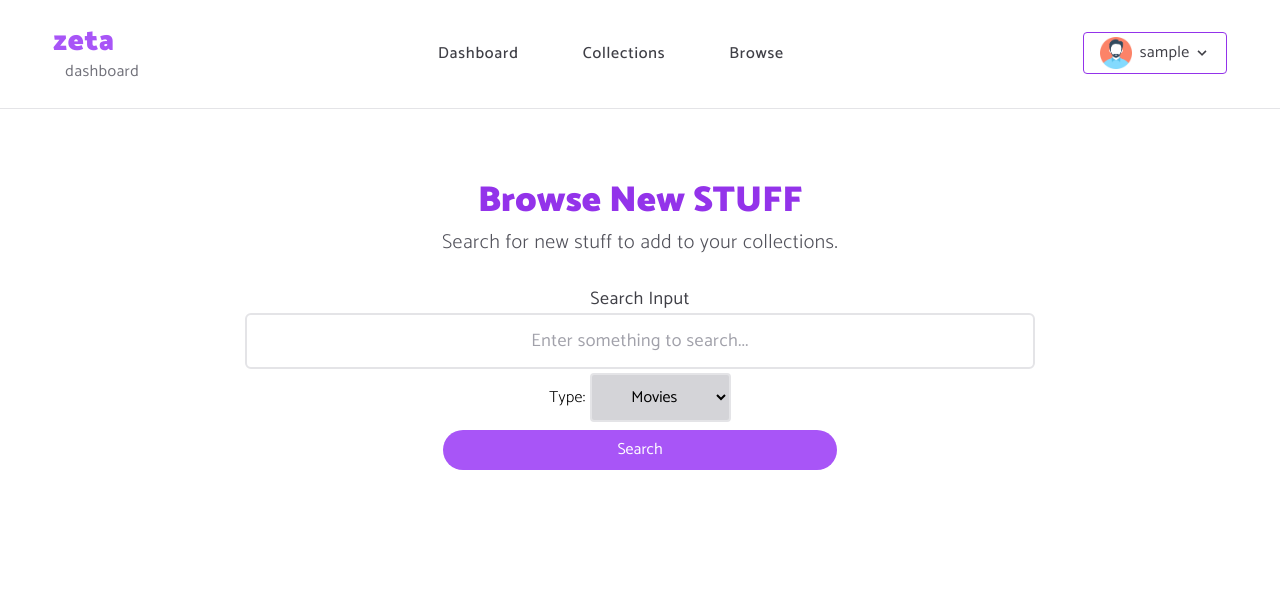
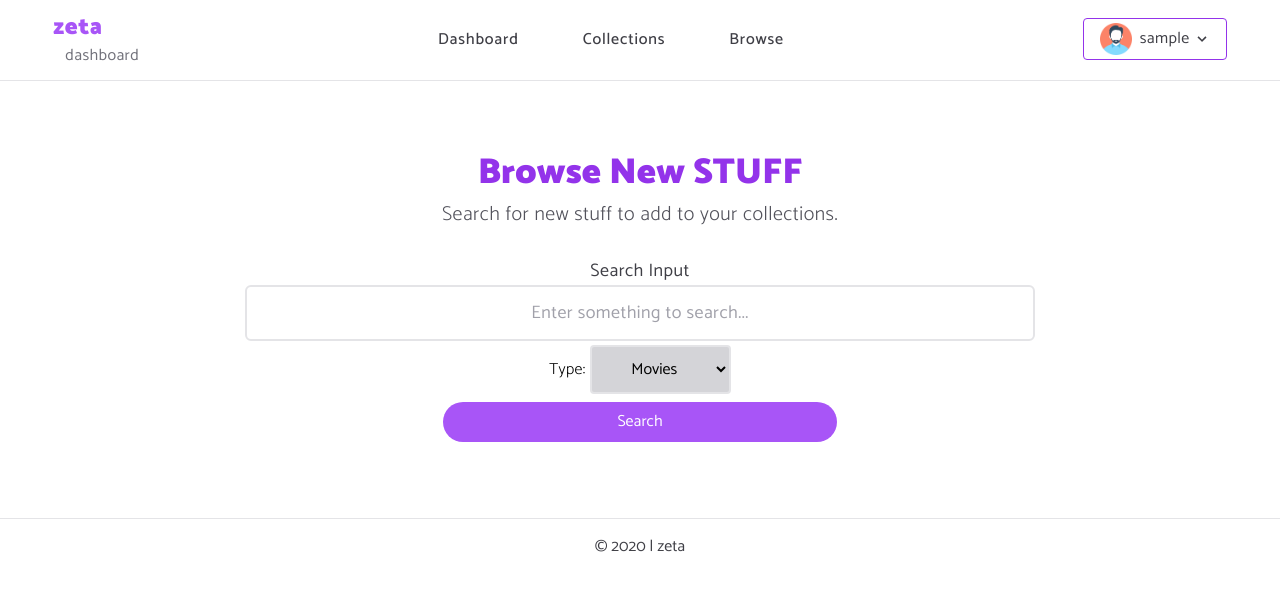
Before and after one commit to tbdsux/zeta, a Django app: page /dash/browse/ in a window 1280 px wide. Shown: the top 591 px of the page. Run offline with Django 3.2, Linux system fonts and the light colour scheme; the visitor is signed in with stand-in values (Sample User, id 1); style sheets or scripts are compiled from the project's sources; some libraries are stand-ins or nearby versions.

Commit message:
add dashboard footer

```diff
--- a/dashboard/templates/dashboard.html
+++ b/dashboard/templates/dashboard.html
@@ -55,29 +55,29 @@
   {% endblock modal %}
 
   <!-- dashboard header -->
-  <header class="py-6">
+  <header class="py-3">
     <div class="w-11/12 mx-auto flex items-center justify-between">
       <!-- logo -->
       <div>
-        <h1 class="font-black tracking-wide text-3xl text-purple-500">zeta</h1>
+        <h1 class="font-black tracking-wide text-2xl text-purple-500">zeta</h1>
         <p class="ml-3 text-gray-500 tracking-wide">dashboard</p>
       </div>
 
       <!-- main nav -->
       <ul class="flex font-medium text-gray-700">
         <li>
-          <a href="{% url 'dash' %}" class="py-4 px-8 hover:bg-purple-500 hover:text-white rounded-md tracking-wider">
+          <a href="{% url 'dash' %}" class="py-2 px-8 hover:bg-purple-500 hover:text-white rounded-md tracking-wider">
             Dashboard
           </a>
         </li>
         <li>
           <a href="{% url 'collections' %}"
-            class="py-4 px-8 hover:bg-purple-500 hover:text-white rounded-md tracking-wider">
+            class="py-2 px-8 hover:bg-purple-500 hover:text-white rounded-md tracking-wider">
             Collections
           </a>
         </li>
         <li>
-          <a href="{% url 'browse' %}" class="py-4 px-8 hover:bg-purple-500 hover:text-white rounded-md tracking-wider">
+          <a href="{% url 'browse' %}" class="py-2 px-8 hover:bg-purple-500 hover:text-white rounded-md tracking-wider">
             Browse
           </a>
         </li>
@@ -121,8 +121,13 @@
 
   {% endblock content %}
 
+
+  <hr />
+
   <!-- footer -->
-  <footer></footer>
+  <footer class="text-center py-4">
+    <p class="text-gray-700">&copy; 2020 | zeta</p>
+  </footer>
 
   {% block js %}
   {% endblock js %}
```
